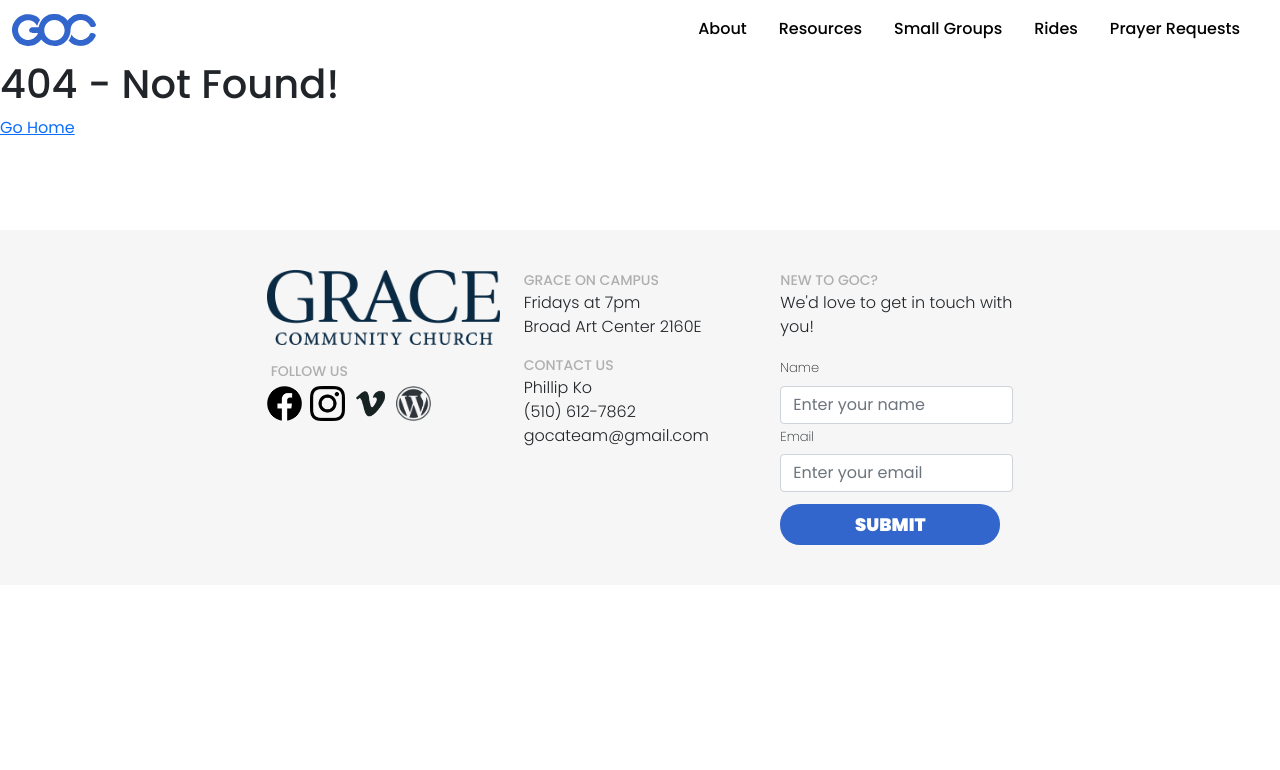
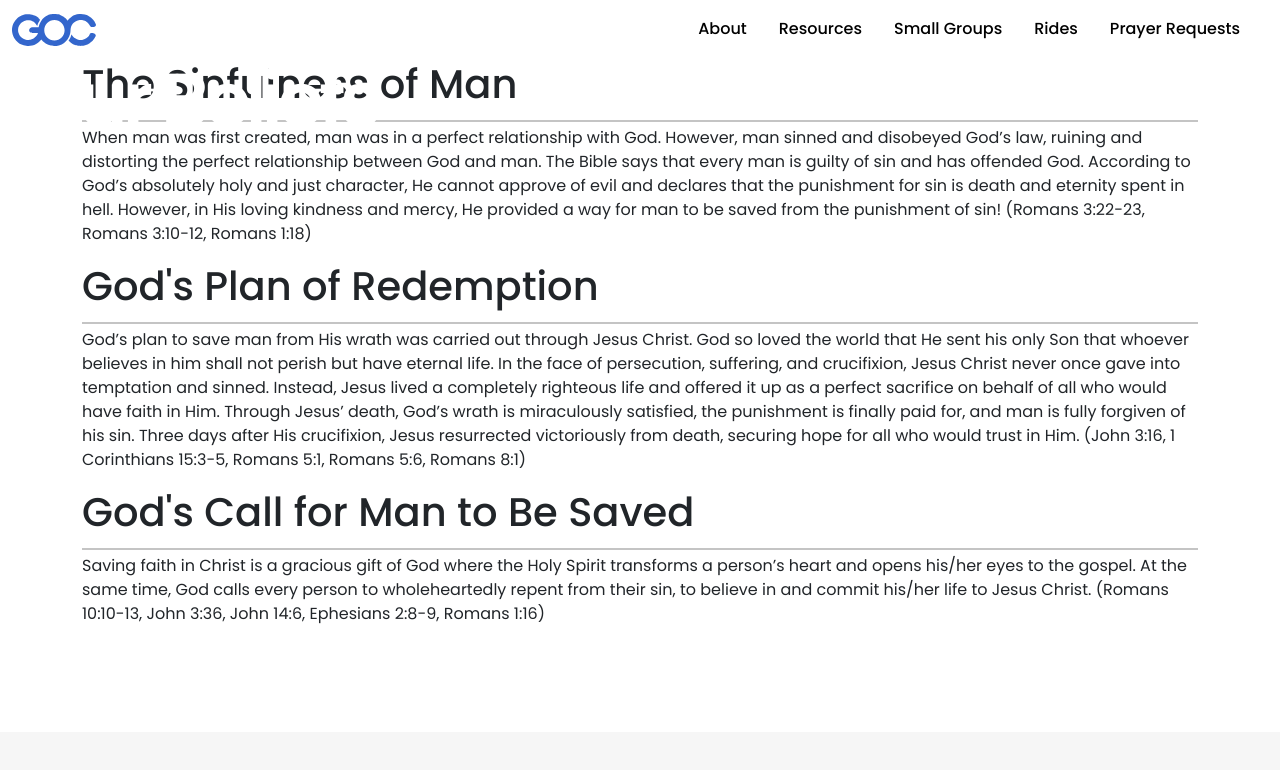
Before and after one commit to graceoncampus/goc-web-v3, a React (Create React App) app: page /about/beliefs in a window 1280 px wide. Shown: the top 770 px of the page. Built offline with nearby package versions, Linux system fonts and the light colour scheme; no server answers; what aws-amplify would draw is missing.

Commit message:
Added body text for Beliefs page

```diff
--- a/src/App.tsx
+++ b/src/App.tsx
@@ -5,6 +5,7 @@ import { DriverSignup } from 'Components/User/Rides/DriverSignup/DriverSignup';
 import { Landing as UserLanding } from 'Components/User/Landing/Landing';
 import { NotFound as UserNotFound } from 'Components/User/NotFound/NotFound';
 import { PrayerForm } from './Components/Prayer/PrayerForm';
+import { Beliefs } from './Components/User/About/Beliefs/Beliefs';
 
 import { Landing as MinistryTeamLanding } from 'Components/MinistryTeams/Landing/Landing';
 import { StubbedRidesPage } from 'Components/MinistryTeams/Rides/StubbedRidesPage';
@@ -32,6 +33,7 @@ const App = () => {
                   <Route path={'/ministry_teams/rides'} element={<StubbedRidesPage />} />
                   <Route path={'/ministry_teams/*'} element={<MinistryTeamNotFound />} />
                   <Route path='/prayer/request' element={<PrayerForm/>}></Route>
+                  <Route path={'/about/beliefs'} element={<Beliefs/>} />
               </Routes>
           </BrowserRouter>
       </React.StrictMode>
--- /dev/null
+++ b/src/Components/User/About/Beliefs/Beliefs.scss
@@ -0,0 +1,43 @@
+/**
+* Beliefs page styling.
+*/
+
+@use '~sass-rem' as rem;
+
+@use 'src/styles/colors';
+
+@import 'src/css/bootstrap';
+
+.beliefs-title-overlay {
+  position: absolute;
+  width: 100%;
+  margin: 0 auto;
+  justify-content: center;
+  background: #C4C4C4;
+  text-align: center;
+}
+
+.beliefs-title-text {
+  position: absolute;
+  font-family: 'Poppins';
+  font-style: normal;
+  font-weight: 600;
+  font-size: rem.convert(75px);
+  line-height: 106.5%;
+  display: flex;
+  align-items: center;
+  text-align: center;
+  letter-spacing: -0.065em;
+  color: white;
+}
+
+.header-text {
+  border-bottom: 2px solid #C4C4C4;
+  padding-bottom: rem.convert(4px);
+  font-family: 'Poppins';
+  font-size: rem.convert(56px)
+}
+
+.body-text {
+  padding-top: rem.convert(4px);
+}
--- /dev/null
+++ b/src/Components/User/About/Beliefs/Beliefs.tsx
@@ -0,0 +1,43 @@
+/**
+ * Beliefs page.
+ */
+import React from 'react';
+import { useNavigate } from 'react-router-dom';
+import { HeaderNavbarActiveKey } from 'Components/User/Header/Header';
+import { Template } from 'Components/User/Template/Template';
+import { Button, Row, Col, Container, Form, Image } from 'react-bootstrap';
+import './Beliefs.scss'
+
+const BeliefsBody = () => {
+    const navigate = useNavigate();
+
+    return (
+        <Container fluid>
+            <Container className={'beliefs-title-overlay'}>
+                <span className={'beliefs-title-text'}>Our Beliefs</span>
+            </Container>
+            <Container>
+                <div className={'header-text'}>
+                    <h1>The Sinfulness of Man</h1>
+                </div>
+                <p className={'body-text'}>When man was first created, man was in a perfect relationship with God. However, man sinned and disobeyed God’s law, ruining and distorting the perfect relationship between God and man. The Bible says that every man is guilty of sin and has offended God. According to God’s absolutely holy and just character, He cannot approve of evil and declares that the punishment for sin is death and eternity spent in hell. However, in His loving kindness and mercy, He provided a way for man to be saved from the punishment of sin! (Romans 3:22-23, Romans 3:10-12, Romans 1:18)</p>
+
+                <div className={'header-text'}>
+                    <h1>God's Plan of Redemption</h1>
+                </div>
+                <p className={'body-text'}>God’s plan to save man from His wrath was carried out through Jesus Christ. God so loved the world that He sent his only Son that whoever believes in him shall not perish but have eternal life. In the face of persecution, suffering, and crucifixion, Jesus Christ never once gave into temptation and sinned. Instead, Jesus lived a completely righteous life and offered it up as a perfect sacrifice on behalf of all who would have faith in Him. Through Jesus’ death, God’s wrath is miraculously satisfied, the punishment is finally paid for, and man is fully forgiven of his sin. Three days after His crucifixion, Jesus resurrected victoriously from death, securing hope for all who would trust in Him. (John 3:16, 1 Corinthians 15:3-5, Romans 5:1, Romans 5:6, Romans 8:1)</p>
+
+                <div className={'header-text'}>
+                    <h1>God's Call for Man to Be Saved</h1>
+                </div>
+                <p className={'body-text'}>Saving faith in Christ is a gracious gift of God where the Holy Spirit transforms a person’s heart and opens his/her eyes to the gospel. At the same time, God calls every person to wholeheartedly repent from their sin, to believe in and commit his/her life to Jesus Christ. (Romans 10:10-13, John 3:36, John 14:6, Ephesians 2:8-9, Romans 1:16)</p>
+            </Container>
+        </Container>
+    )
+}
+
+export const Beliefs = () => {
+    return (
+        <Template activeKey={HeaderNavbarActiveKey.NONE} body={<BeliefsBody />} />
+    );
+};
```
